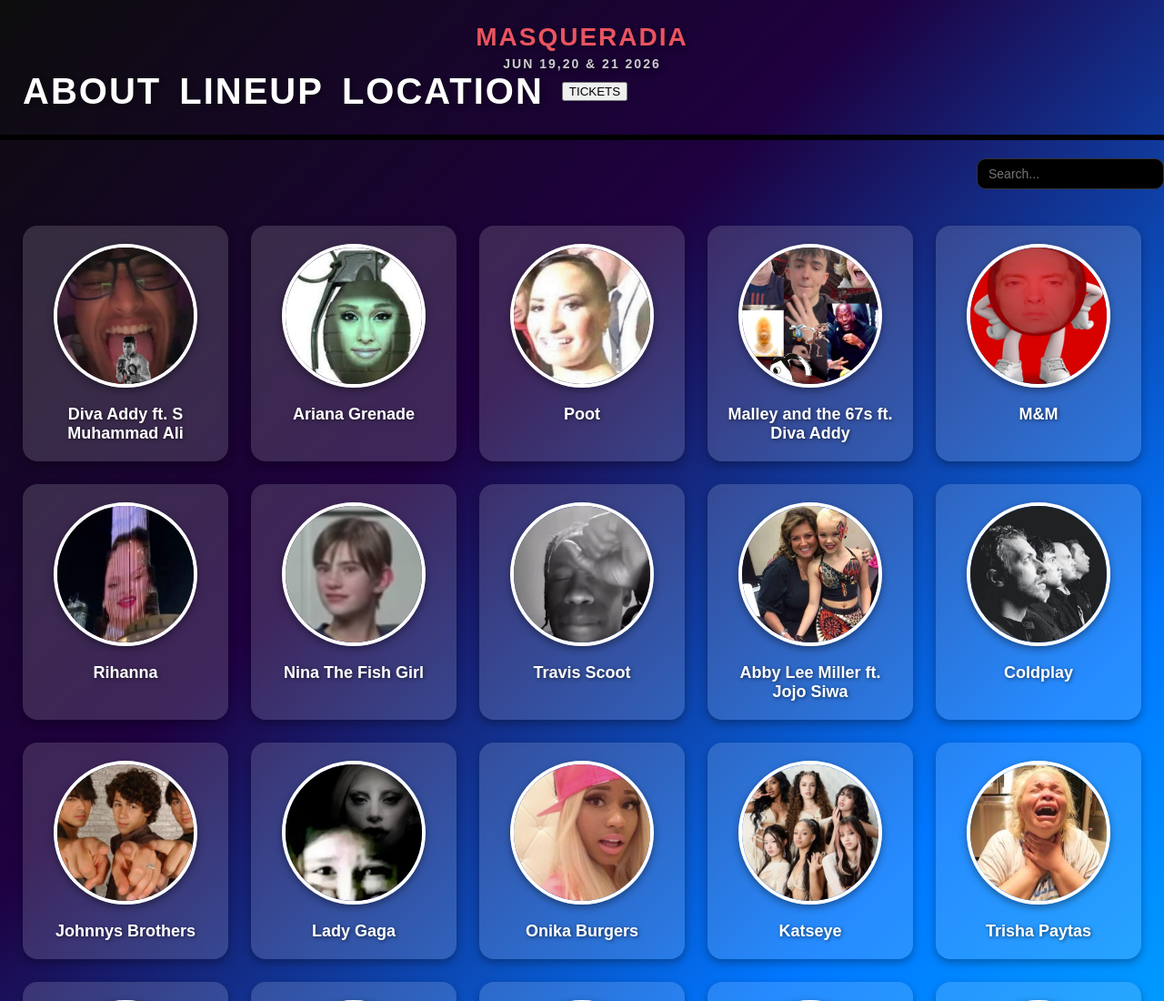
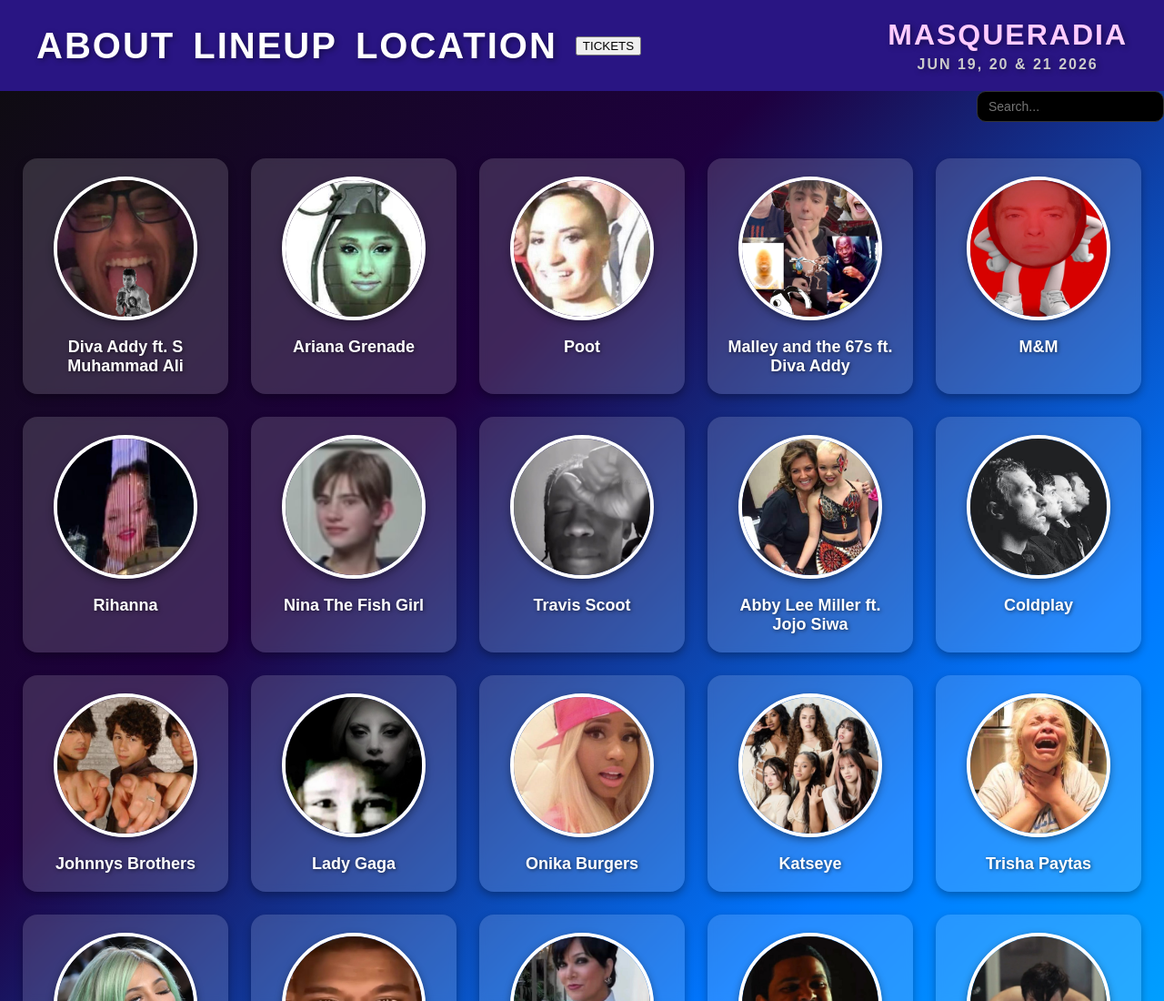
Before and after one commit to c-mcl27/Masqueradia.github.io, a plain HTML site: page lineup.html in a window 1280 px wide. Shown: the top 1100 px of the page at 91% size. Drawn offline with Linux system fonts and the light colour scheme.

Commit message:
Update lineup.html

```diff
--- a/lineup.html
+++ b/lineup.html
@@ -90,7 +90,6 @@
       text-shadow: 1px 1px 4px rgba(0,0,0,0.6);
     }
 
-	Style.css
 	.festival-header {
   display: flex;
   justify-content: space-between;
@@ -101,23 +100,14 @@
   flex-wrap: wrap;
 }
 
-.logo-date h1 {
-  margin: 0;
-  font-size: 28px;
-  color: #e95460;
-}
-
-.logo-date p {
-  margin: 5px 0 0;
-  font-size: 14px;
-  color: #ccc;
+.nav-section {
+  flex: 1;
 }
 
 .nav-links {
   display: flex;
+  gap: 20px;
   align-items: center;
-  gap: 20px;
-  flex-wrap: wrap;
 }
 
 .nav-links a {
@@ -130,6 +120,24 @@
   color: #e94560;
 }
 
+
+.logo-date {
+  text-align: ;
+}
+
+.logo-date h1 {
+  margin: 0;
+  font-size: 32px;
+  color: #ffccff;
+}
+
+.logo-date p {
+  margin: 5px 0 0;
+  font-size: 16px;
+  color: #ccc;
+}
+
+
 .ticket-btn {
   background-color: #e94560;
   color: white;
@@ -141,31 +149,29 @@
 }
 
 .ticket-btn:hover {
-  background-color: #ff5e78;
+  background-color: #e94560;
 }
-
-
 
   </style>
 </head>
 
 <body>
-
   <header class="festival-header">
-    <div class="logo-date">
-      <h1>MASQUERADIA</h1>
-      <p>JUN 19,20 & 21 2026</p>
-    </div>
-
+  <div class="nav-section">
     <nav class="nav-links">
       <a href="#about">ABOUT</a>
       <a href="#lineup">LINEUP</a>
       <a href="#plan">LOCATION</a>
       <button class="tickets-btn">TICKETS</button>
     </nav>
-  </header>
+  </div>
 
-  <div class="title-bar"></div>
+  <div class="logo-date">
+    <h1>MASQUERADIA</h1>
+    <p>JUN 19, 20 & 21 2026</p>
+  </div>
+</header>
+
 
   <div class="search-container">
     <input
@@ -298,8 +304,6 @@
       <div class="artist-name">Michael Jackson</div>
     </div>
 
-
-
   </div>
 
   <script>
```
